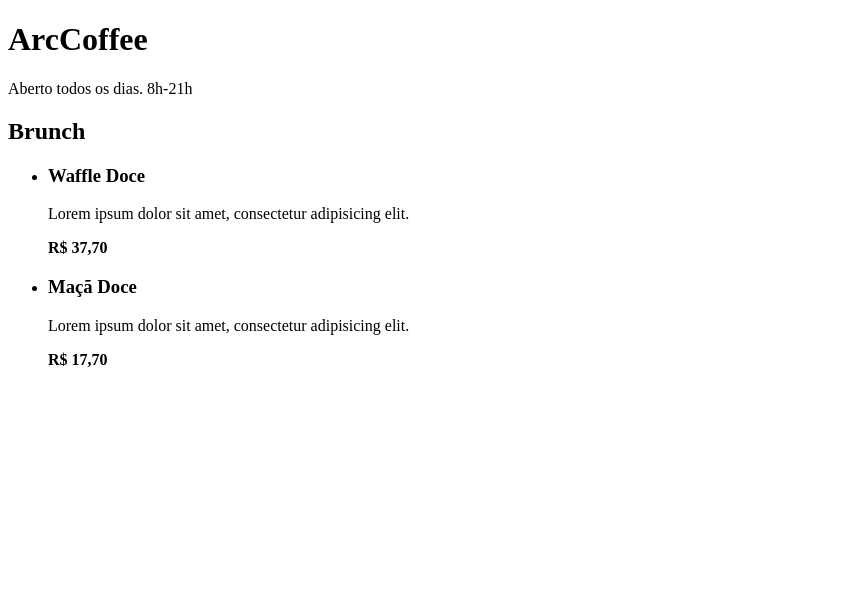
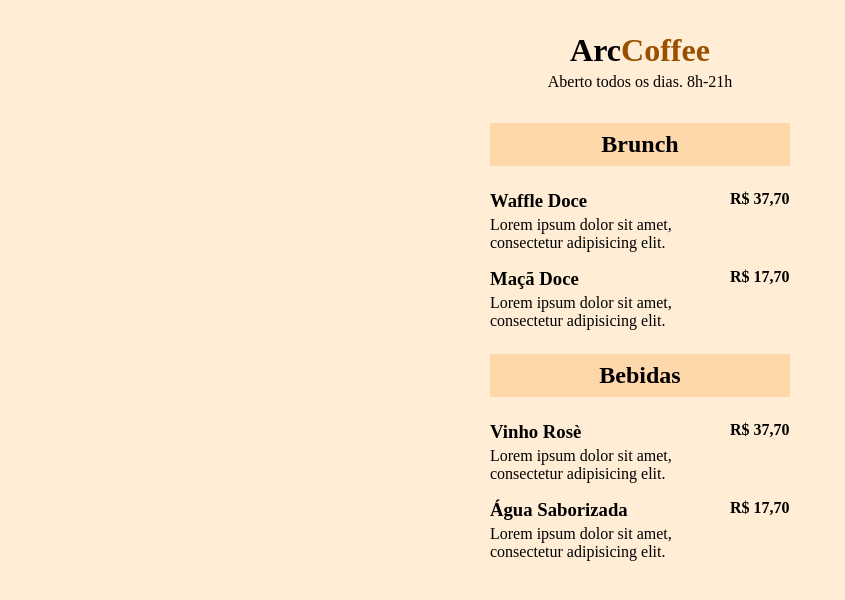
Before and after one commit to marceloambarc/Explorer_3.0, a plain HTML site: page index.html in a window 1280 px wide. Shown: the whole page, without its empty margins (0-845 px from the left). Drawn offline with Linux system fonts and the light colour scheme.

Commit message:
Segunda Aula

```diff
--- a/index.html
+++ b/index.html
@@ -3,12 +3,13 @@
   <head>
     <meta charset="UTF-8">
     <meta name="viewport" content="width=device-widh, initial-scale=1.0">
+    <link rel="stylesheet" type="text/css" href="styles.css" media="screen" />
     <title>ArcCoffee</title>
   </head>
 
   <body>
     <header>
-      <h1>ArcCoffee</h1>
+      <h1>Arc<span>Coffee</span></h1>
       <p>Aberto todos os dias. 8h-21h</p>
     </header>
 
@@ -45,5 +46,39 @@
         </li>
       </ul>
     </section>
+
+    <section>
+      <h2>Bebidas</h2>
+
+      <ul>
+        <li>
+          <div class="details">
+            <h3 class="product-title">Vinho Rosè</h3>
+            <p class="description">
+              Lorem ipsum dolor sit amet,
+              consectetur adipisicing elit.
+            </p>
+          </div>
+
+          <strong class="price">
+            R$ 37,70
+          </strong>
+        </li>
+
+        <li>
+          <div class="details">
+            <h3 class="product-title">Água Saborizada</h3>
+            <p class="description">
+              Lorem ipsum dolor sit amet,
+              consectetur adipisicing elit.
+            </p>
+          </div>
+
+          <strong class="price">
+            R$ 17,70
+          </strong>
+        </li>
+      </ul>
+    </section>
   </body>
 </html>
--- /dev/null
+++ b/styles.css
@@ -0,0 +1,54 @@
+* {
+  margin: 0;
+  padding: 0;
+}
+
+body {
+  background-color: #FFEDD5;
+}
+
+ul {
+  list-style: none;
+}
+
+header {
+  padding: 32px 0;
+  text-align: center;
+}
+
+header h1 {
+  margin-bottom: 4px;
+}
+
+header h1 span {
+  color: #995000
+}
+
+header, section {
+  max-width: 300px;
+  margin: 0 auto;
+}
+
+section {
+  margin-bottom: 24px;
+}
+
+section h2 {
+  background-color: #FED7AA;
+  padding: 8px 16px;
+  text-align: center;
+  margin-bottom: 24px;
+}
+
+ul li {
+  margin-bottom: 16px;
+  display: flex;
+}
+
+li .details {
+  max-width: 240px;
+}
+
+.details h3 {
+  margin-bottom: 4px;
+}
```
